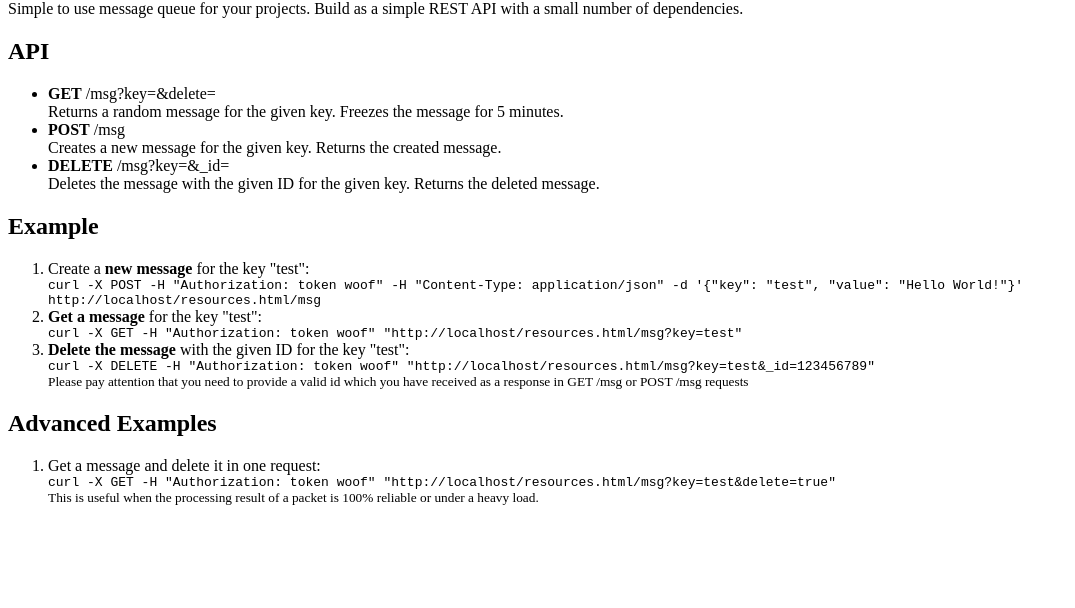
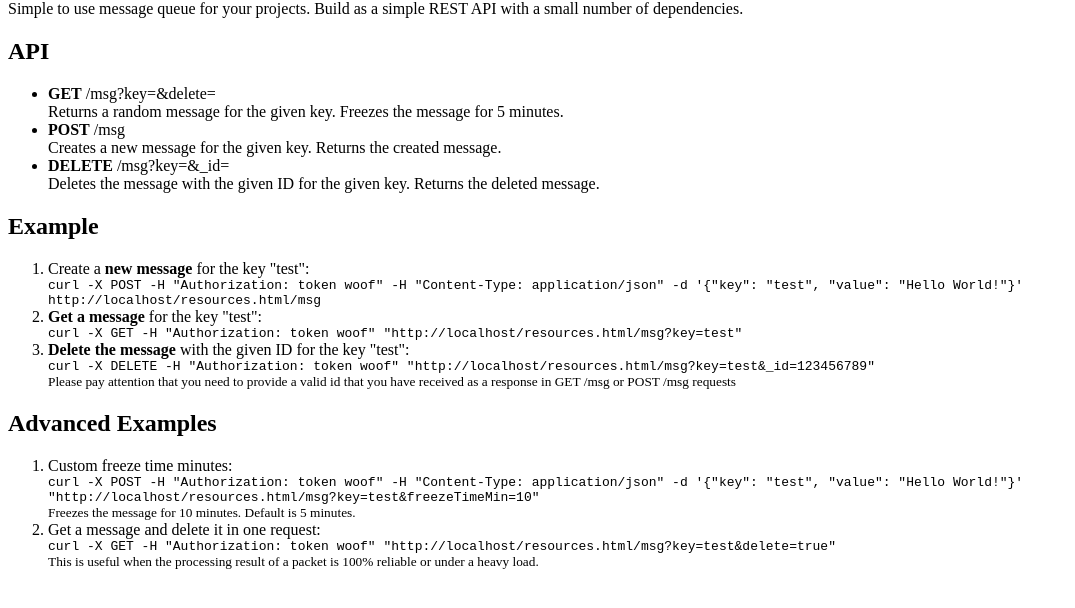
Before and after one commit to farawayCC/lowmq, a website: page resources/help.html in a window 1280 px wide. Shown: the part 66-674 px from the top of the page, without its empty margins (0-1075 px from the left). Drawn offline with Linux system fonts and the light colour scheme.

Commit message:
Expanded help with freeze time example

```diff
--- a/resources/help.html
+++ b/resources/help.html
@@ -36,13 +36,16 @@
 
         <li><b>Delete the message</b> with the given ID for the key "test":</li>
         <code>curl -X DELETE -H "Authorization: token woof" "<url></url>/msg?key=test&amp;_id=123456789"</code><br>
-        <small>Please pay attention that you need to provide a valid id which you have received as a response in GET
+        <small>Please pay attention that you need to provide a valid id that you have received as a response in GET
             /msg or
             POST /msg requests</small>
     </ol>
 
     <h2>Advanced Examples</h2>
     <ol>
+        <li>Custom freeze time minutes:</li>
+        <code>curl -X POST -H "Authorization: token woof" -H "Content-Type: application/json" -d '{"key": "test", "value": "Hello World!"}' "<url></url>/msg?key=test&amp;freezeTimeMin=10"</code><br>
+        <small>Freezes the message for 10 minutes. Default is 5 minutes.</small>
         <li>Get a message and delete it in one request:</li>
         <code>curl -X GET -H "Authorization: token woof" "<url></url>/msg?key=test&amp;delete=true"</code><br>
         <small>This is useful when the processing result of a packet is 100% reliable or under a heavy load.</small>
--- a/src/controllers/general.ts
+++ b/src/controllers/general.ts
@@ -62,7 +62,7 @@ export const postMessage = async (req: Request, res: Response) => {
         return res.status(400).send('No Value provided in payload for GET message request')
 
     const freezeTime = typeof req.query.freezeTimeMin === 'string'
-        ? parseInt(req.query.freezeTimeMin)
+        ? parseInt(req.query.freezeTimeMin, config.messageFreezeTimeMinutes)
         : config.messageFreezeTimeMinutes
 
     const lowDB = await initLowDB()
```
